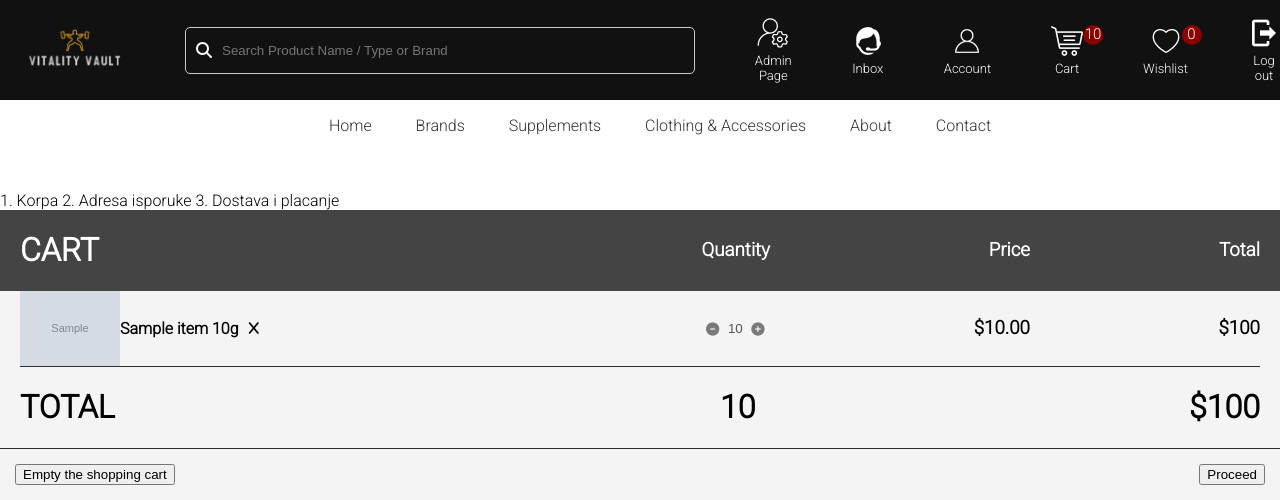
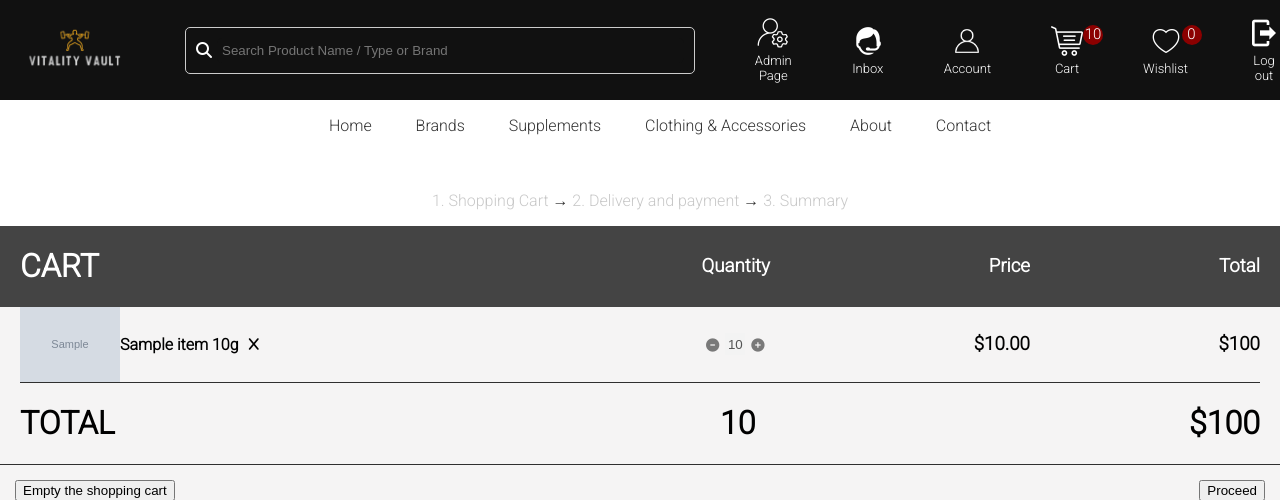
Before and after one commit to Dadi04/vitality-vault, a Django app: page /shopping_cart in a window 1280 px wide. Shown: the top 500 px of the page. Run offline with Django 5.2, Linux system fonts and the light colour scheme; a user stored in the database is signed in; tables that the repository leaves empty hold one stand-in row (values such as "Sample post"); grey boxes marked "Sample" are stand-in pictures; some libraries are stand-ins or nearby versions.

Commit message:
payment nearly done

```diff
--- a/supplement_store/models.py
+++ b/supplement_store/models.py
@@ -152,9 +152,8 @@ class Wishlist(models.Model):
 
 class Transaction(models.Model):
     user = models.ForeignKey(User, on_delete=models.CASCADE)
-    item = models.ForeignKey(Item, on_delete=models.CASCADE)
+    item = models.ForeignKey(Cart, on_delete=models.CASCADE)
     date = models.DateTimeField()
-    total_price = models.DecimalField(max_digits=10, decimal_places=2)
     is_purchased = models.BooleanField(default=False)
 
 class Coupon(models.Model):
--- a/supplement_store/static/supplement_store/style.css
+++ b/supplement_store/static/supplement_store/style.css
@@ -1212,6 +1212,9 @@ footer #third #third-third img {
 #item #other #item-content #item-right #buttons #cart:hover {
   background-color: #444;
 }
+#item #other #item-content #item-right #buttons .not_in_stock {
+  background-color: gray !important;
+}
 #item #other #item-content #item-right #buttons #wishlist {
   width: 10%;
   height: 40px;
@@ -1267,6 +1270,29 @@ footer #third #third-third img {
   float: right;
   width: fit-content;
   margin: 0;
+}
+
+#heading {
+  opacity: 0.8;
+  margin: 0 auto;
+  width: fit-content;
+}
+#heading a, #heading span {
+  text-decoration: none;
+  color: darkgrey;
+  opacity: 0.8;
+  transition: all 0.2s;
+}
+#heading a:hover {
+  opacity: 1;
+  color: black;
+  text-decoration: underline;
+  cursor: pointer;
+}
+#heading span:hover {
+  opacity: 1;
+  color: black;
+  cursor: pointer;
 }
 
 #shopping-cart {
--- a/supplement_store/static/supplement_store/style.scss
+++ b/supplement_store/static/supplement_store/style.scss
@@ -1394,6 +1394,10 @@ footer {
                         }
                     }
 
+                    .not_in_stock {
+                        background-color: gray !important;
+                    }
+
                     #wishlist {
                         width: 10%;
                         height: 40px;
@@ -1466,6 +1470,32 @@ footer {
     }
 }
 
+#heading {
+    opacity: 0.8;
+    margin: 0 auto;
+    width: fit-content;
+
+    a, span {
+        text-decoration: none;
+        color: darkgrey;
+        opacity: 0.8;
+        transition: all 0.2s;
+    }
+
+    a:hover {
+        opacity: 1;
+        color: black;
+        text-decoration: underline;
+        cursor: pointer;
+    }
+
+    span:hover {
+        opacity: 1;
+        color: black;
+        cursor: pointer;
+    }
+}
+
 #shopping-cart {
     max-width: 1500px;
     width: 100%;
--- a/supplement_store/templates/supplement_store/cart.html
+++ b/supplement_store/templates/supplement_store/cart.html
@@ -7,10 +7,12 @@
 {% endblock %}
 
 {% block body %}
-    <div>
-        1. Korpa
-        2. Adresa isporuke
-        3. Dostava i placanje
+    <div id="heading">
+        <p>
+            <a href="{% url 'shopping_cart' %}">1. Shopping Cart</a> →
+            <span>2. Delivery and payment</span> →
+            <span>3. Summary</span>
+        </p>
     </div>
     <div id="shopping-cart">
         <div id="header">
@@ -81,7 +83,7 @@
                 <p>Please add some items to the cart in order to proceed</p>
             {% endif %}
             <div>
-                <form action="{% url 'preparation_page' %}" method="post">
+                <form action="{% url 'delivery_and_payment' %}" method="post">
                     {% csrf_token %}
                     {% if items %}
                         <input type="submit" value="Proceed">
--- a/supplement_store/templates/supplement_store/preparation_page.html
+++ b/supplement_store/templates/supplement_store/success.html
@@ -3,11 +3,11 @@
 {% load filename %}
 
 {% block title %}
-    Preparation Page
+    Success
 {% endblock %}
 
 {% block body %}
-    In work
+    <h1>You successfully bought items</h1>
 {% endblock %}
 
 {% block script %}
--- a/supplement_store/urls.py
+++ b/supplement_store/urls.py
@@ -18,7 +18,9 @@ urlpatterns = [
     path('increase_quantity/<int:id>', views.increase_quantity, name="increase_quantity"),
     path('remove_cart', views.remove_cart, name="remove_cart"),
     path('remove_cart_all', views.remove_cart_all, name="remove_cart_all"),
-    path('preparation_page', views.preparation_page, name="preparation_page"),
+    path('delivery-and-payment', views.delivery_and_payment, name="delivery_and_payment"),
+    path('summary', views.summary, name="summary"),
+    path('create_new_order', views.create_new_order, name="create_new_order"),
     path('newsletter', views.newsletter, name="newsletter"),
     path('brands', views.brands, name="brands"),
     path('about', views.about, name="about"),
--- a/supplement_store/views.py
+++ b/supplement_store/views.py
@@ -19,7 +19,7 @@ from datetime import datetime
 
 from .forms import RegistrationForm
 from .countries import COUNTRIES
-from .models import User, SlideShowImage, Support, SupportAnswer, Item, Review, Cart
+from .models import User, SlideShowImage, Support, SupportAnswer, Item, Review, Cart, Transaction
 
 # Create your views here.
 
@@ -297,11 +297,44 @@ def wishlist(request):
     return render(request, "supplement_store/wishlist.html")
 
 @login_required
-def preparation_page(request):
+def create_new_order(request, item):
+    user = request.user
+    mail_subject = "New Order Just Arrived"
+    message = f'New order for {item.item.name} has been placed. Transaction id is {item.item.id}'
+    email = EmailMessage(mail_subject, message, to=['dadica.petkovic@gmail.com', user.email])
+    email.send()
+    return render(request, "supplement_store/success.html")
+
+@login_required
+def summary(request):
     items = Cart.objects.filter(user=request.user, in_cart=True)
     if not items:
         return redirect('shopping_cart')
-    return render(request, "supplement_store/preparation_page.html")
+    else:
+        for item in items:
+            Transaction.objects.create(user=request.user, item=item, date=datetime.now(), is_purchased=True)
+            create_new_order(request, item)
+            item.delete()
+        return render(request, "supplement_store/success.html")
+    # ovde se nalaze sam info za info za ljude i info za cart
+
+@login_required
+def delivery_and_payment(request):
+    items = Cart.objects.filter(user=request.user, in_cart=True)
+    if not items:
+        return redirect('shopping_cart')
+    name = request.POST.get('name')
+    surname = request.POST.get('surname')
+    address = request.POST.get('address')
+    city = request.POST.get('city')
+    state = request.POST.get('state')
+    country = request.POST.get('country')
+    zipcode = request.POST.get('zipcode')
+    phone = request.POST.get('phone')
+    payment_method = request.POST.get('paymentmethod')
+    # print(name, surname, address, city, state, country, zipcode, phone, payment_method)
+    # dodati u transaction sve licni info, payment method (paypal, stripe ili kartica)
+    return render(request, "supplement_store/delivery_payment.html")
 
 @login_required
 def shopping_cart(request):
@@ -309,12 +342,10 @@ def shopping_cart(request):
         item_id = request.POST.get("id")
         item = Item.objects.get(id=item_id)
         quantity = int(request.POST.get("quantity"))
-        print(quantity)
+        if not item.is_available:
+            return redirect(request.META.get('HTTP_REFERER', 'index'))
         if quantity is not None and quantity > item.quantity:
             return redirect('shop_by_itemname', fullname=item.fullname)
-        if not item.is_available:
-            return redirect(request.META.get('HTTP_REFERER', 'index'))
-
         Cart.objects.create(user=request.user, item=item, quantity=quantity, in_cart=True)
     cart_items = (
         Cart.objects.filter(in_cart=True, user=request.user)
```
Also changed, not shown: supplement_store/templates/supplement_store/delivery_payment.html (added, +41 -0 lines), supplement_store/templates/supplement_store/summary.html (added, +28 -0 lines), supplement_store/migrations/0029_remove_transaction_total_price_alter_item_is_new.py (added), supplement_store/migrations/0030_alter_transaction_item.py (added), 1 other file.
